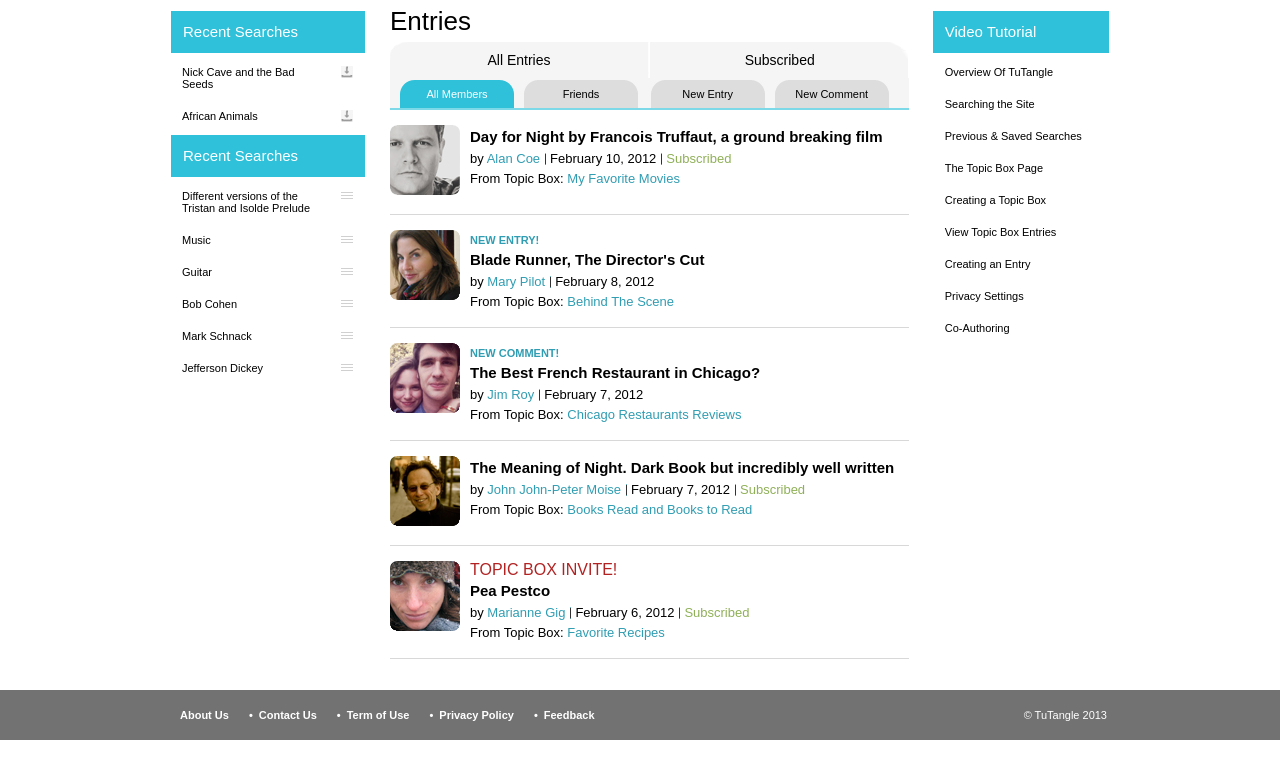
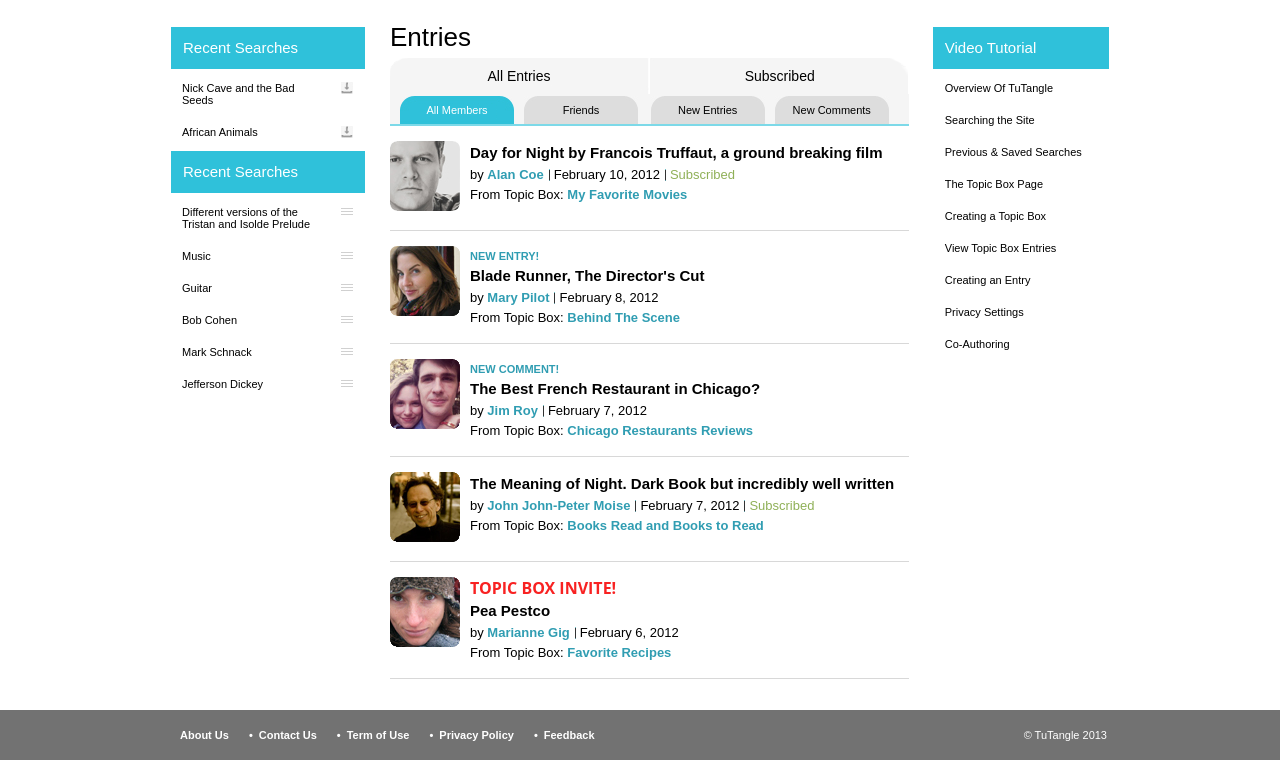
Before and after one commit to evaaapradhan/design-assignWF5, a plain HTML site: page index.html in a window 1280 px wide. Shown: the part 145-905 px from the top of the page. Drawn offline with Linux system fonts and the light colour scheme.

Commit message:
final changes-2

```diff
--- a/css/reset.css
+++ b/css/reset.css
@@ -3,6 +3,12 @@
 	padding:0px;
 	font-family:Arial,"Times New Roman";
 
+}
+.topicbox-invite{
+    font-family: "Open Sans";
+    src: url("/fonts/OpenSans-Regular-webfont.woff2") format("woff2"),
+    url("/fonts/OpenSans-Regular-webfont.woff") format("woff");
+    font-weight: bold;
 }
 html{
 	font-size: 16px;
--- a/css/style.css
+++ b/css/style.css
@@ -33,7 +33,7 @@
 	font-size: 13px;
 }
 .user-nav ul li+li{
-	background: url(../images/pipe-sign.png) 0 50%;
+	background: url("../images/bar.png") 0 50%;
 	background-repeat:no-repeat;
 }
 .usernav ul:last-child{
@@ -172,7 +172,7 @@
 }
 
 .post-info ul li+li{
-	background: url(../images/pipe-sign.png) 0 50%;
+	background: url("../images/bar.png") 0 50%;
 	background-repeat:no-repeat;
 }
 
@@ -193,7 +193,11 @@
 	color: #309db2;
 }
 .topicbox-invite{
-    color:  #b22222
+    color:  #f82222
+}
+.t-clickblue{
+    color:#309db2;
+    font-weight: bold;
 }
 .entry{
 	font-size: 11px;
--- a/index.html
+++ b/index.html
@@ -23,8 +23,10 @@
 							<form>
 								<div class="search-input">
 									<input type="text" placeholder="Search by Term, Member, or Entry Title">
-									<span> <a href="#"><img src="images/close.png" alt="close button in search"></a> </span>
+									<span> <a href="#"><img src="images/closecross.png" alt="close button in search"></a> </span>
 								</div>
+                                <a href="#"><img class="search-icon" src="images/searchbutton.png"></a>
+
 								<div class="search-button">
 									<a href="#">SEARCH</a>
 								</div>
@@ -129,8 +131,8 @@
 											<div class="tabs-heading subscribed-heading">Subscribed</div>
 											<div class="tabs subscribed-tabs clearfix">
 												<ul>
-													<li><a href="#">New Entry</a></li>
-													<li><a href="#">New Comment</a></li>
+													<li><a href="#">New Entries</a></li>
+													<li><a href="#">New Comments</a></li>
 												</ul>
 											</div>
 										</div>
@@ -144,18 +146,18 @@
 													<img src="images/userf.png" alt="user image">
 												</div>
 												<div class="user-image">
-													<img src="images/user1.png" alt="frame to make image round">
+													<img src="images/user1.png" alt="frame for round image">
 												</div>
 											</div>
 
 											<div class="post-info">
 												<h2>Day for Night by Francois Truffaut, a ground breaking film</h2>
 												<ul>
-													<li>by <span><a href="#">Alan Coe</a></span></li>
+													<li>by <span><a class="t-clickblue" href="#">Alan Coe</a></span></li>
 													<li>February 10, 2012 </li>
 													<li><a href="#">Subscribed</a></li>
 												</ul>
-												<p>From Topic Box: <span>My Favorite Movies </span></p>
+												<p>From Topic Box: <span><a class="t-clickblue" href="#">My Favorite Movies </a></span></p>
 											</div>
 										</div>
 										<div class="user-news clearfix">
@@ -164,7 +166,7 @@
 													<img src="images/userf.png" alt="user image">
 												</div>
 												<div class="user-image">
-													<img src="images/user2.png" alt="frame to make image round">
+													<img src="images/user2.png" alt="frame for round image">
 												</div>
 											</div>
 
@@ -172,10 +174,10 @@
 												<span class="entry">NEW ENTRY!</span>
 												<h2>Blade Runner, The Director's Cut</h2>
 												<ul>
-													<li>by <span><a href="#">Mary Pilot</a></span></li>
+													<li>by <span><a class="t-clickblue"href="#">Mary Pilot</a></span></li>
 													<li>February 8, 2012</li>
 												</ul>
-												<p>From Topic Box: <span>Behind The Scene</span></p>
+												<p>From Topic Box: <span><a class="t-clickblue" href="#">Behind The Scene</a></span></p>
 											</div>
 										</div>
 										<div class="user-news clearfix">
@@ -184,7 +186,7 @@
 													<img src="images/userf.png" alt="user image">
 												</div>
 												<div class="user-image">
-													<img src="images/user3.png" alt="frame to make image round">
+													<img src="images/user3.png" alt=alt="frame for round image">
 												</div>
 											</div>
 
@@ -192,10 +194,10 @@
 												<span class="comment">NEW COMMENT!</span>
 												<h2>The Best French Restaurant in Chicago?</h2>
 												<ul>
-													<li>by <span><a>Jim Roy</a></span></li>
+													<li>by <span><a class="t-clickblue">Jim Roy</a></span></li>
 													<li>February 7, 2012</li>
 												</ul>
-												<p>From Topic Box: <span>Chicago Restaurants Reviews</span></p>
+												<p>From Topic Box: <span><a class="t-clickblue" href="#">Chicago Restaurants Reviews</a></span></p>
 											</div>
 										</div>
 										<div class="user-news clearfix">
@@ -204,18 +206,18 @@
 													<img src="images/userf.png" alt="user image">
 												</div>
 												<div class="user-image">
-													<img src="images/user4.png" alt="frame to make image round">
+													<img src="images/user4.png" alt=alt="frame for round image">
 												</div>
 											</div>
 
 											<div class="post-info">
 												<h2><a>The Meaning of Night. Dark Book but incredibly well written</a></h2>
 												<ul>
-													<li>by <span><a>John John-Peter Moise</a></span></li>
+													<li>by <span><a class="t-clickblue">John John-Peter Moise</a></span></li>
 													<li>February 7, 2012</li>
 													<li><a href="#">Subscribed</a></li>
 												</ul>
-												<p>From Topic Box: <span>Books Read and Books to Read</span></p>
+												<p>From Topic Box: <span><a class="t-clickblue" href="#">Books Read and Books to Read</a></span></p>
 											</div>
 										</div>
 										<div class="user-news clearfix">
@@ -224,7 +226,7 @@
 						 							<img src="images/userf.png" alt="user image">
 												</div>
 												<div class="user-image">
-													<img src="images/user5.png" alt="frame to make image round">
+													<img src="images/user5.png" alt="frame for round image">
 												</div>
 											</div>
 
@@ -232,11 +234,10 @@
 												<span class="topicbox-invite">TOPIC BOX INVITE!</span>
 												<h2><a>Pea Pestco</a></h2>
 												<ul>
-													<li>by <span><a>Marianne Gig</a></span></li>
+													<li>by <span><a class="t-clickblue">Marianne Gig</a></span></li>
 													<li>February 6, 2012</li>
-													<li><a href="#">Subscribed</a></li>
 												</ul>
-												<p>From Topic Box: <span>Favorite Recipes</span></p>
+												<p>From Topic Box: <span><a class="t-clickblue" href="#">Favorite Recipes</a></span></p>
 											</div>
 										</div>
 									</div>
```
Also changed, not shown: images/bar.png (renamed from images/pipe-sign.png), images/closecross.png (renamed from images/close.png), images/searchbutton.png (added).
